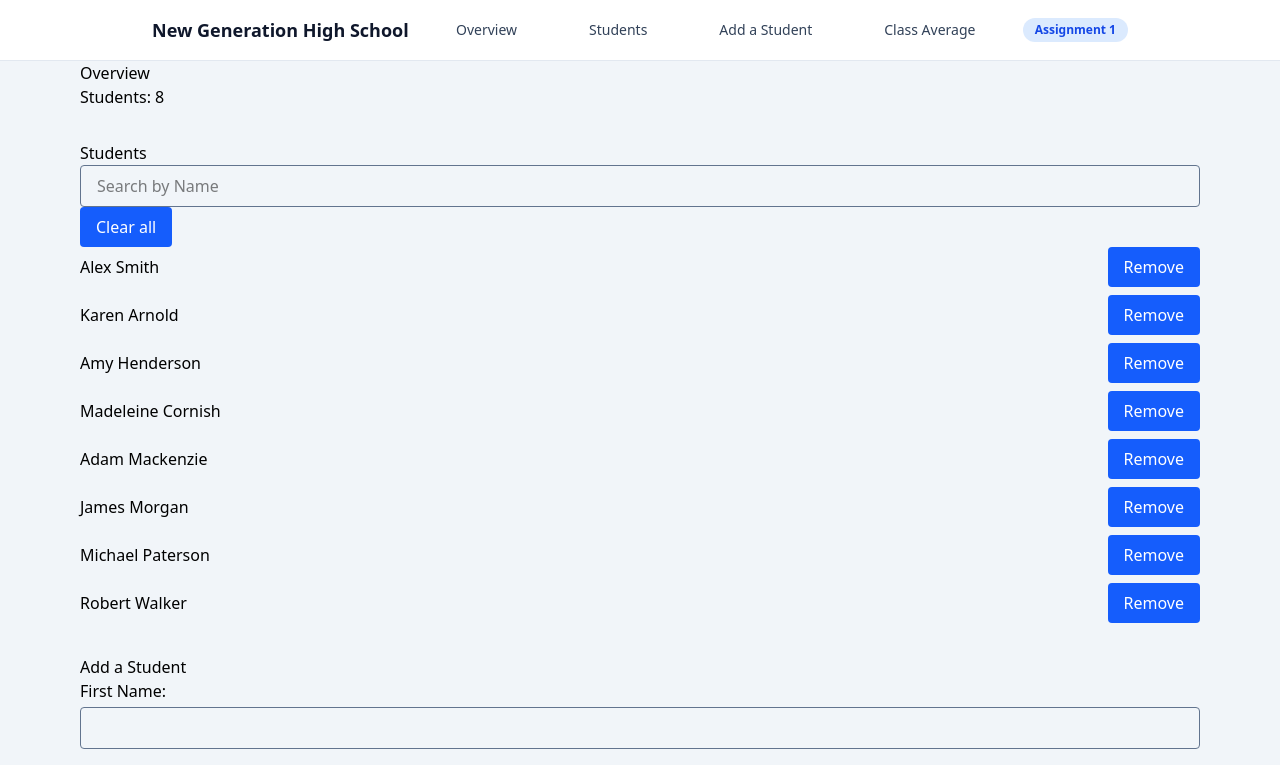
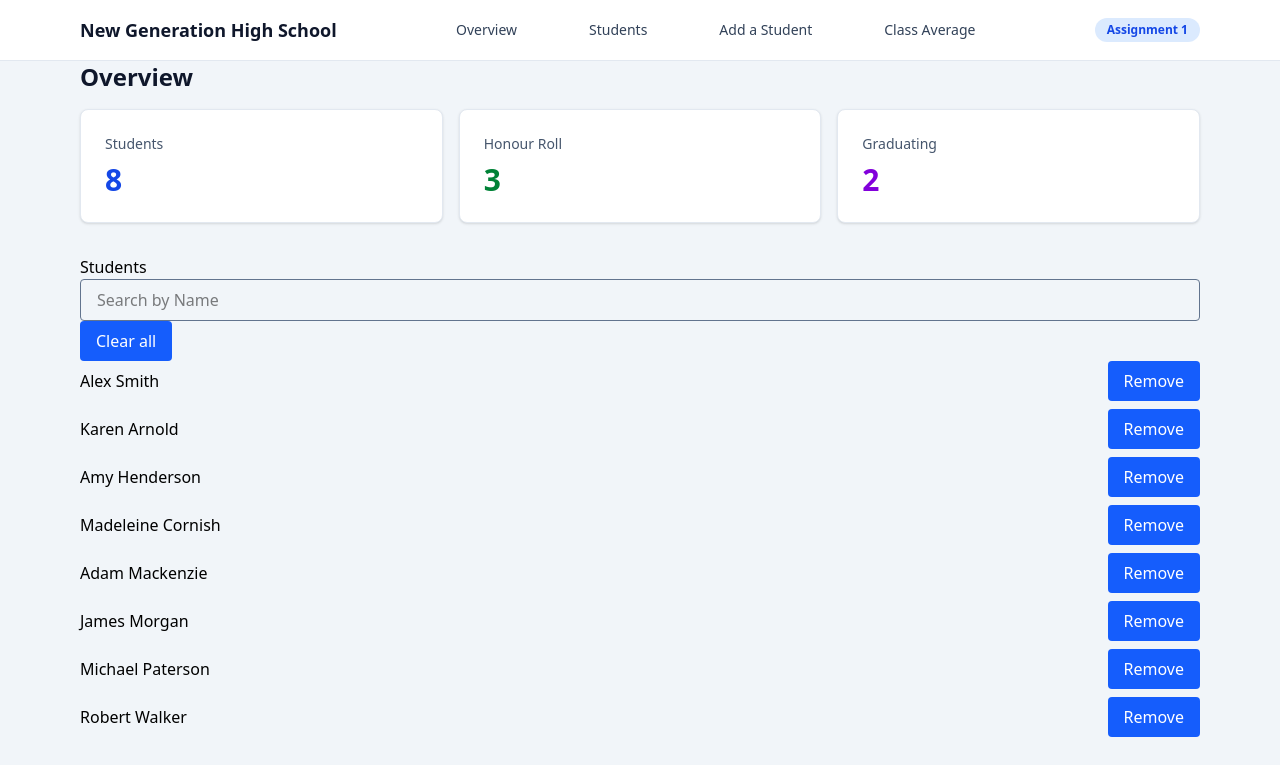
Before and after one commit to Ekutepev/exploring-front-end-development-components, a Next.js app: page / in a window 1280 px wide. Shown: the top 765 px of the page. Built offline with nearby package versions, Linux system fonts and the light colour scheme.

Commit message:
Filled in StatsPanel

```diff
--- a/app/page.tsx
+++ b/app/page.tsx
@@ -1,4 +1,3 @@
-import Image from "next/image";
 import GradeAverageChart from "@/components/GradeAverageChart";
 import { students } from "@/data/students";
 import StudentPortal from "@/components/StudentPortal";
--- a/components/Navbar.tsx
+++ b/components/Navbar.tsx
@@ -9,16 +9,16 @@
 
 const Navbar = () => {
   return (
-    <header className="bg-white border-b border-slate-200">
-      <div className="max-w-5xl mx-auto px-6 py-4 flex items-center
-                      justify-between">
+    <header className="border-b border-slate-200 bg-white">
+      <div className="mx-auto flex max-w-6xl flex-col gap-4 px-4 py-4 lg:flex-row lg:items-center lg:justify-between">
         <h1 className="text-lg font-bold text-slate-900">
           <a href="" className="hover:text-slate-700">
             New Generation High School
           </a>
         </h1>
 
-        <nav>
+        {/* Navigation Links */}
+        <nav aria-label="Main navigation">
           <ul className="flex items-center gap-4 text-sm font-medium">
             <li>
               <a href="#overview" className="text-slate-700 hover:text-slate-900 p-7">
@@ -35,7 +35,7 @@ const Navbar = () => {
                 Add a Student
               </a>
             </li>
-             <li>
+            <li>
               <a href="#class-Average" className="text-slate-700 hover:text-slate-900 p-7">
                 Class Average
               </a>
@@ -43,8 +43,8 @@ const Navbar = () => {
           </ul>
         </nav>
 
-        <span className="text-xs font-semibold text-blue-700 bg-blue-100
-                         px-3 py-1 rounded-full">
+        {/* Assignment Badge */}
+        <span className="text-xs font-semibold text-blue-700 bg-blue-100 px-3 py-1 rounded-full">
           Assignment 1
         </span>
       </div>
--- a/components/StatsPanel.tsx
+++ b/components/StatsPanel.tsx
@@ -5,3 +5,64 @@
  * and how many are in grade 12.
  * They change as soon as a student is added or removed.
  */
+
+import type { Student } from "@/data/students";
+
+interface StatsPanelProps {
+  students: Student[];
+}
+
+const StatsPanel = ({ students }: StatsPanelProps) => {
+
+  // Calculate statistics from the full student list
+  const totalStudents = students.length;
+
+  const honourRoll = students.filter(
+    (student) => student.average >= 80
+  ).length;
+
+  const graduating = students.filter(
+    (student) => student.grade === 12
+  ).length;
+
+  return (
+    <div className="grid grid-cols-1 gap-4 sm:grid-cols-3">
+
+      {/* Total Students */}
+      <div className="rounded-lg border border-slate-200 bg-white p-6 shadow-sm">
+        <h3 className="text-sm font-medium text-slate-600">
+          Students
+        </h3>
+
+        <p className="mt-2 text-3xl font-bold text-blue-700">
+          {totalStudents}
+        </p>
+      </div>
+
+      {/* Honour Roll Students */}
+      <div className="rounded-lg border border-slate-200 bg-white p-6 shadow-sm">
+        <h3 className="text-sm font-medium text-slate-600">
+          Honour Roll
+        </h3>
+
+        <p className="mt-2 text-3xl font-bold text-green-700">
+          {honourRoll}
+        </p>
+      </div>
+
+      {/* Grade 12 Students */}
+      <div className="rounded-lg border border-slate-200 bg-white p-6 shadow-sm">
+        <h3 className="text-sm font-medium text-slate-600">
+          Graduating
+        </h3>
+
+        <p className="mt-2 text-3xl font-bold text-purple-700">
+          {graduating}
+        </p>
+      </div>
+
+    </div>
+  );
+};
+
+export default StatsPanel;
--- a/components/StudentPortal.tsx
+++ b/components/StudentPortal.tsx
@@ -15,6 +15,7 @@ import { Student, students, } from "@/data/students";
 import SearchBox from "./SearchBox";
 import AddStudent from "./AddStudent";
 import { useState } from "react";
+import StatsPanel from "./StatsPanel";
 
 // Component
 const StudentPortal = () => {
@@ -22,10 +23,6 @@ const StudentPortal = () => {
     const [studentList, setStudentList] = useState<Student[]>(students);
     const [searchText, setSearchText] = useState("");
 
-    // Derived values: worked out from the list on every render, not stored in state
-    const total = studentList.length;
-    const honourRoll = studentList.filter((student) => student.average >= 80).length;
-    const graduating = studentList.filter((student) => student.grade === 12).length;
     // Students whose full name matches the search text (capitals do not matter)
     const filteredStudents = studentList.filter((student) => `${student.firstName} ${student.lastName}`
         .toLowerCase().includes(searchText.toLowerCase())
@@ -63,11 +60,10 @@ const StudentPortal = () => {
         <div className="max-w-6xl mx-auto px-4 flex flex-col gap-8 w-full">
             {/* Overview section: the three numbers about the list */}
             <section id="overview">
-                <h2>
+                <h2 className="mb-4 text-2xl font-bold text-slate-900">
                     Overview
                 </h2>
-                <p>Students: {total}</p>
-                {/* honourRoll and graduating goes here when statePanel is done */}
+                <StatsPanel students={studentList} />
             </section>
             {/* Students section: search box, Clear all and the list */}
             <section id="students">
```
